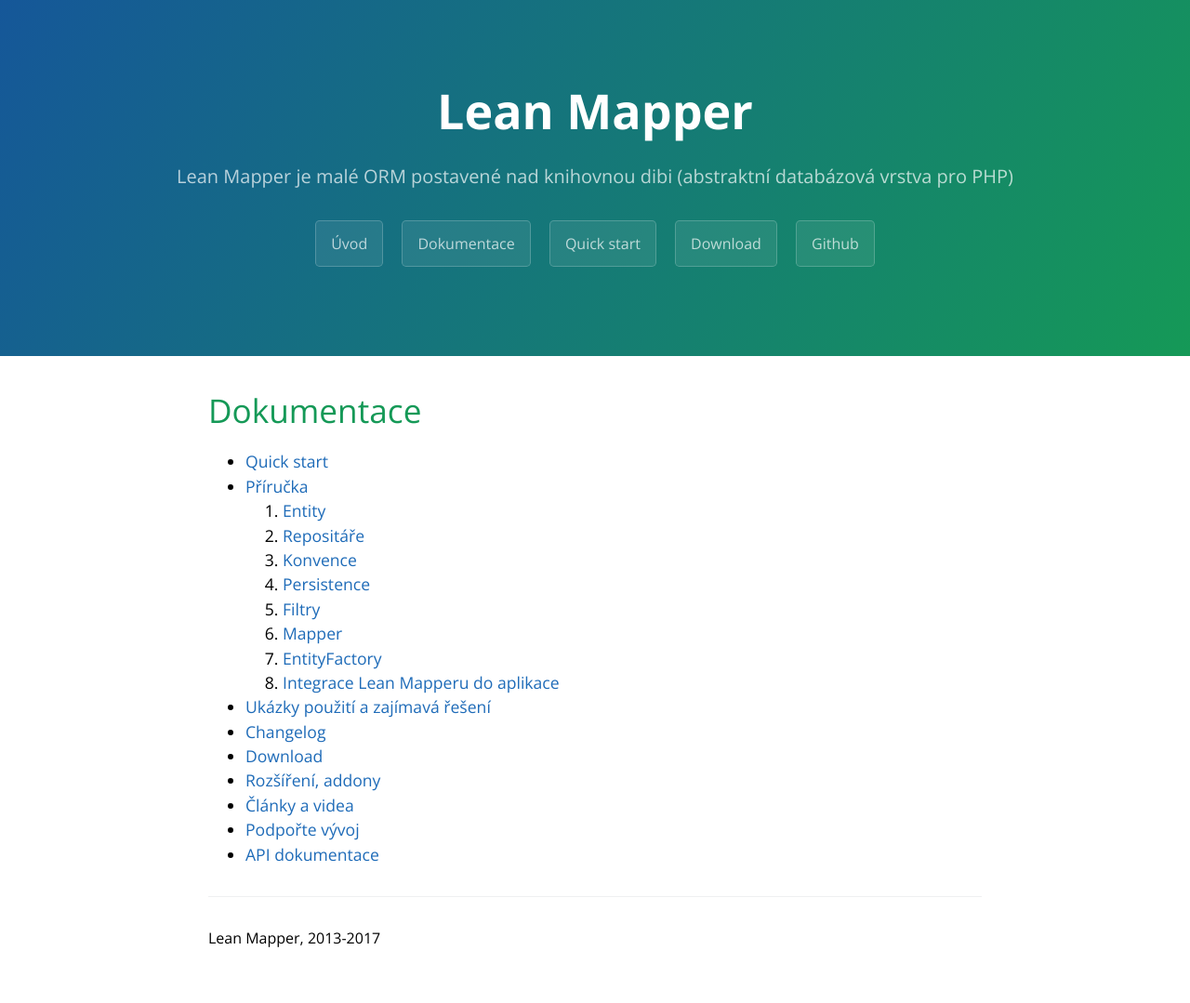
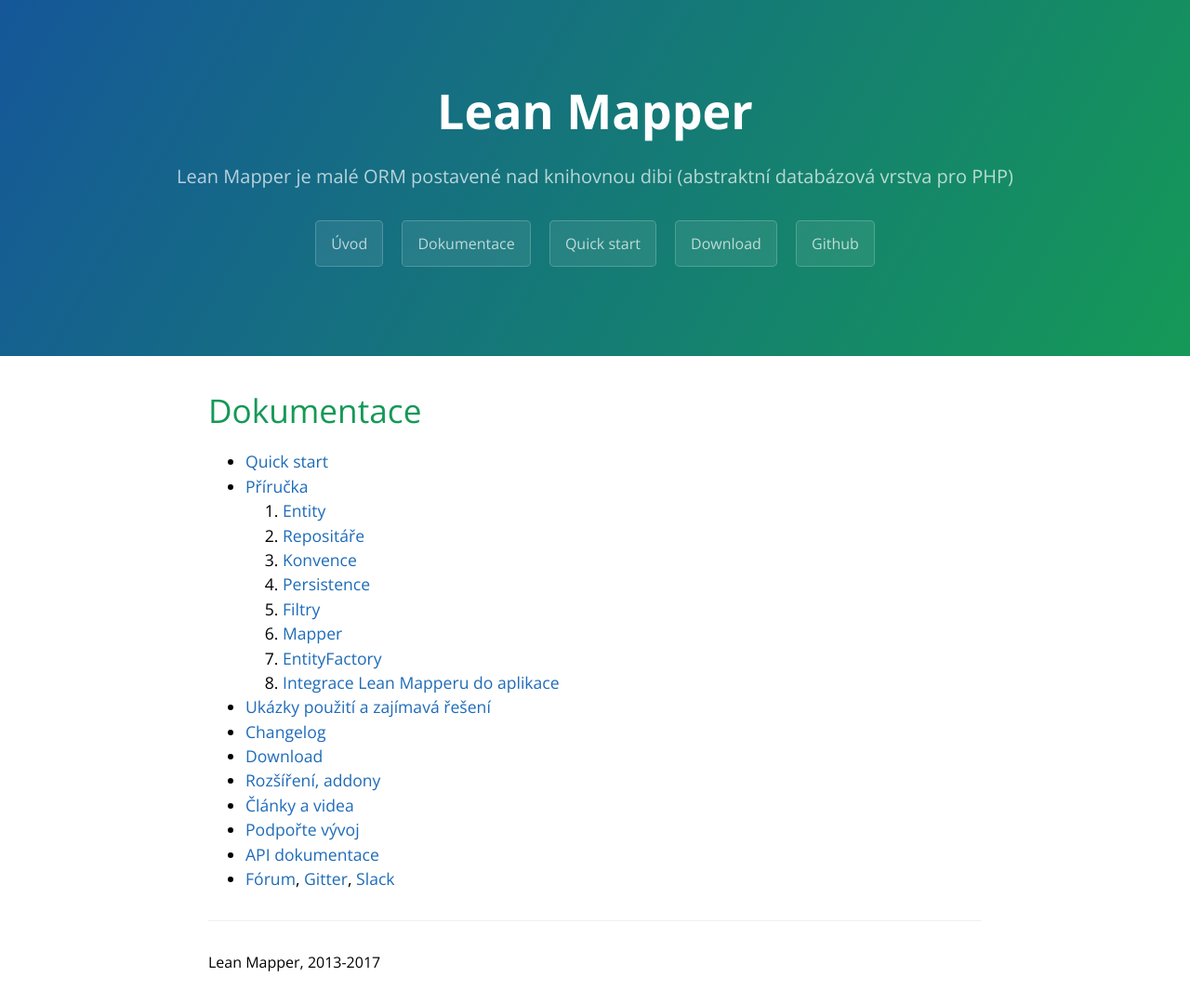
Before and after one commit to LeanMapper/LeanMapper.github.io, a Jekyll site: the page built from cs/index.md, in a window 1280 px wide. Shown: the whole page at 93% size. Built offline with Jekyll 4.4.1, drawn with Linux system fonts in a browser that asks for light colours; before the commit the page ends 1053 px from its top, so only the background shows below that.

Commit message:
Docs: added links to forum, Gitter & Slack

```diff
--- a/cs/index.md
+++ b/cs/index.md
@@ -20,3 +20,4 @@ redirect_from: "/dokumentace/"
 * [Články a videa](/cs/clanky-videa/)
 * [Podpořte vývoj](/cs/donate/)
 * [API dokumentace](/cs/api/)
+* [Fórum](https://forum.dibiphp.com/cs/f82-lean-mapper), [Gitter](https://gitter.im/castamir/LeanMapperChat), [Slack](https://pehapkari.slack.com/messages/leanmapper)
```
